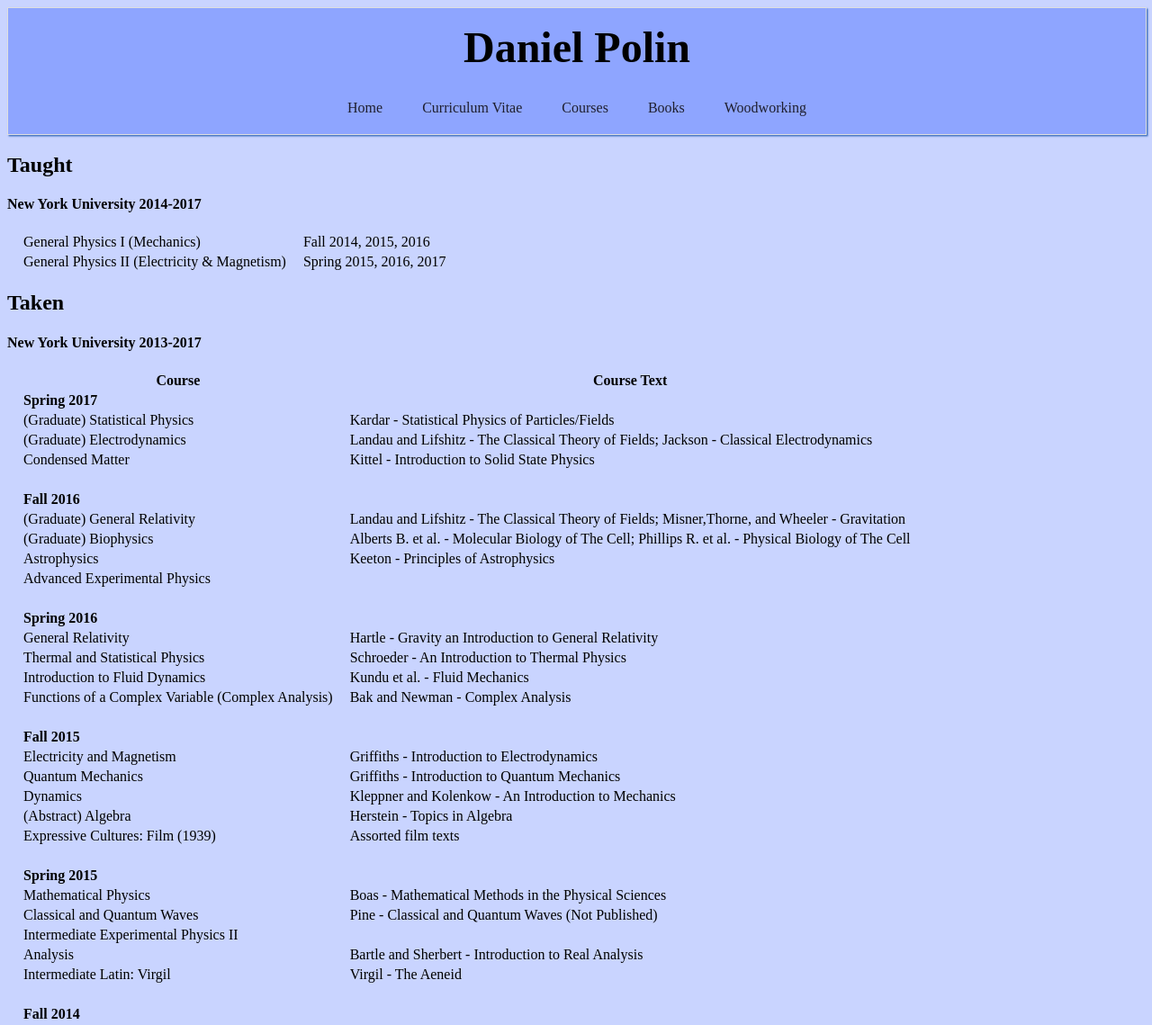
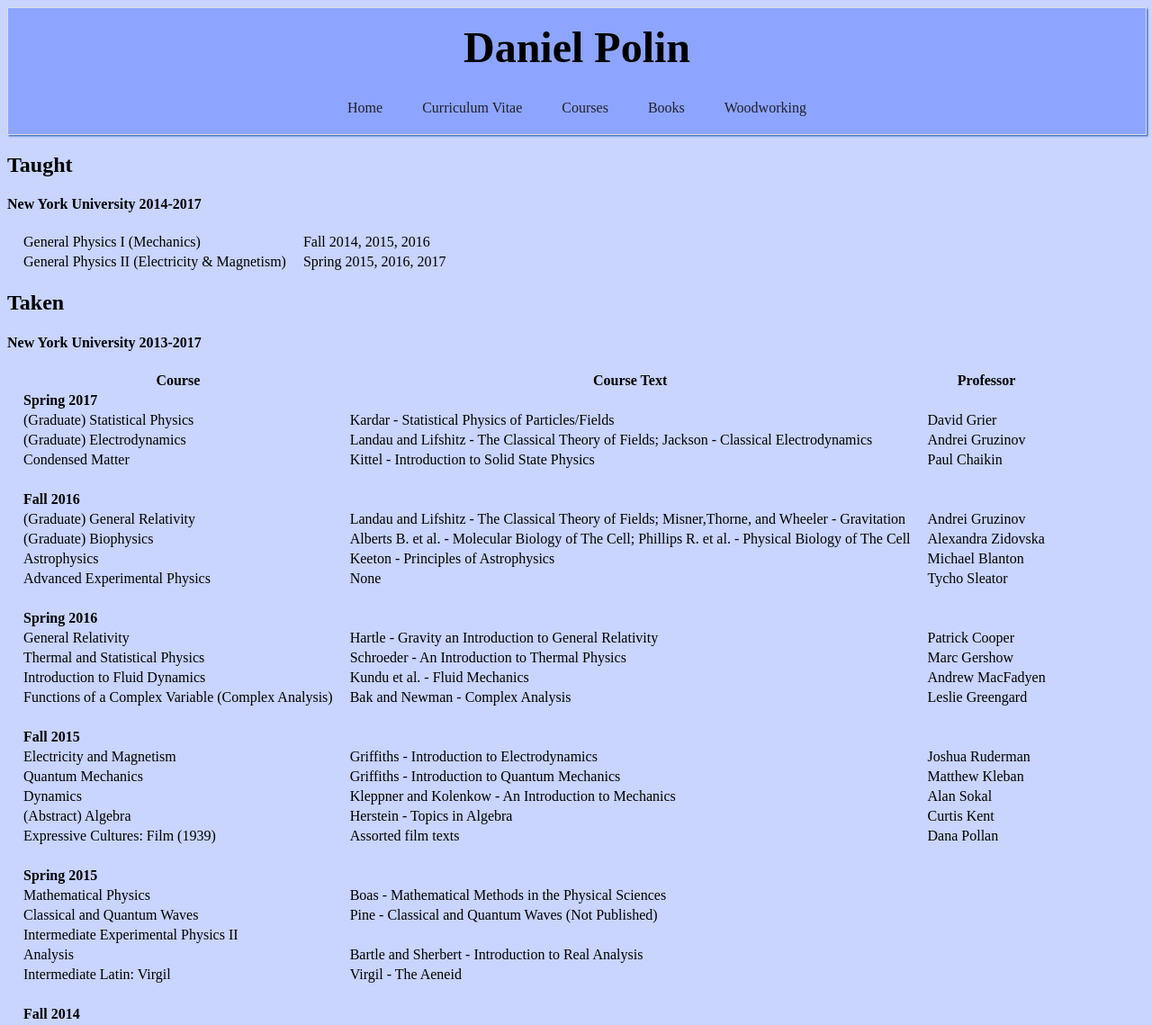
Before and after one commit to danielpolin/danielpolin.github.io, a plain HTML site: page courses.html in a window 1280 px wide. Shown: the top 1139 px of the page at 90% size. Drawn offline with Linux system fonts and the light colour scheme.

Commit message:
Update courses.html

```diff
--- a/courses.html
+++ b/courses.html
@@ -42,36 +42,36 @@
 <h4>New York University 2013-2017</h4>
 
 <table style="border-spacing: 17px 2px;">
-<tr><th>Course</th><th>Course Text</th></tr>
+<tr><th>Course</th><th>Course Text</th><th>Professor</th></tr>
 <tr><td><b>Spring 2017</b></td></tr>
-<tr><td>(Graduate) Statistical Physics</td><td>Kardar - Statistical Physics of Particles/Fields</td></tr>
-<tr><td>(Graduate) Electrodynamics</td><td>Landau and Lifshitz - The Classical Theory of Fields; Jackson - Classical Electrodynamics</td></tr>
-<tr><td>Condensed Matter</td><td>Kittel - Introduction to Solid State Physics</td></tr>
+<tr><td>(Graduate) Statistical Physics</td><td>Kardar - Statistical Physics of Particles/Fields</td><td>David Grier</td></tr>
+<tr><td>(Graduate) Electrodynamics</td><td>Landau and Lifshitz - The Classical Theory of Fields; Jackson - Classical Electrodynamics</td><td>Andrei Gruzinov</td></tr>
+<tr><td>Condensed Matter</td><td>Kittel - Introduction to Solid State Physics</td><td>Paul Chaikin</td></tr>
 <tr><td></br></tr></td>
 
 <tr><td><b>Fall 2016</b></td></tr>
 
-<tr><td>(Graduate) General Relativity</td><td>Landau and Lifshitz - The Classical Theory of Fields; Misner,Thorne, and Wheeler - Gravitation</td></tr>
-<tr><td>(Graduate) Biophysics</td><td>Alberts B. et al. - Molecular Biology of The Cell; Phillips R. et al. - Physical Biology of The Cell</td></tr>
-<tr><td>Astrophysics</td><td>Keeton - Principles of Astrophysics</td></tr>
-<tr><td>Advanced Experimental Physics</td></tr>
+<tr><td>(Graduate) General Relativity</td><td>Landau and Lifshitz - The Classical Theory of Fields; Misner,Thorne, and Wheeler - Gravitation</td><td>Andrei Gruzinov</td></tr>
+<tr><td>(Graduate) Biophysics</td><td>Alberts B. et al. - Molecular Biology of The Cell; Phillips R. et al. - Physical Biology of The Cell</td><td>Alexandra Zidovska</td></tr>
+<tr><td>Astrophysics</td><td>Keeton - Principles of Astrophysics</td><td>Michael Blanton</td></tr>
+<tr><td>Advanced Experimental Physics</td><td>None</td><td>Tycho Sleator</td></tr>
 <tr><td></br></tr></td>
 
 <tr><td><b>Spring 2016</b></th></td>
 
-<tr><td>General Relativity</td><td>Hartle - Gravity an Introduction to General Relativity</td></tr>
-<tr><td>Thermal and Statistical Physics</td><td>Schroeder - An Introduction to Thermal Physics</td></tr>
-<tr><td>Introduction to Fluid Dynamics</td><td>Kundu et al. - Fluid Mechanics</td></tr>
-<tr><td>Functions of a Complex Variable (Complex Analysis)</td><td>Bak and Newman - Complex Analysis</td></tr>
+<tr><td>General Relativity</td><td>Hartle - Gravity an Introduction to General Relativity</td><td>Patrick Cooper</td></tr>
+<tr><td>Thermal and Statistical Physics</td><td>Schroeder - An Introduction to Thermal Physics</td><td>Marc Gershow</td></tr>
+<tr><td>Introduction to Fluid Dynamics</td><td>Kundu et al. - Fluid Mechanics</td><td>Andrew MacFadyen</td></tr>
+<tr><td>Functions of a Complex Variable (Complex Analysis)</td><td>Bak and Newman - Complex Analysis</td><td>Leslie Greengard</td</tr>
 <tr><td></br></tr></td>
 
 <tr><td><b>Fall 2015</b></td></tr>
 
-<tr><td>Electricity and Magnetism</td><td>Griffiths - Introduction to Electrodynamics</td></tr>
-<tr><td>Quantum Mechanics</td><td>Griffiths - Introduction to Quantum Mechanics</td></tr>
-<tr><td>Dynamics</td><td>Kleppner and Kolenkow - An Introduction to Mechanics</td></tr>
-<tr><td>(Abstract) Algebra</td><td>Herstein - Topics in Algebra</td></tr>
-<tr><td>Expressive Cultures: Film (1939)</td><td>Assorted film texts</td></tr>
+<tr><td>Electricity and Magnetism</td><td>Griffiths - Introduction to Electrodynamics</td><td>Joshua Ruderman</td></tr>
+<tr><td>Quantum Mechanics</td><td>Griffiths - Introduction to Quantum Mechanics</td><td>Matthew Kleban</td></tr>
+<tr><td>Dynamics</td><td>Kleppner and Kolenkow - An Introduction to Mechanics</td><td>Alan Sokal</td></tr>
+<tr><td>(Abstract) Algebra</td><td>Herstein - Topics in Algebra</td><td>Curtis Kent</td></tr>
+<tr><td>Expressive Cultures: Film (1939)</td><td>Assorted film texts</td><td>Dana Pollan</td></tr>
 <tr><td></br></tr></td>
 
 <tr><td><b>Spring 2015</b></td></tr>
```
